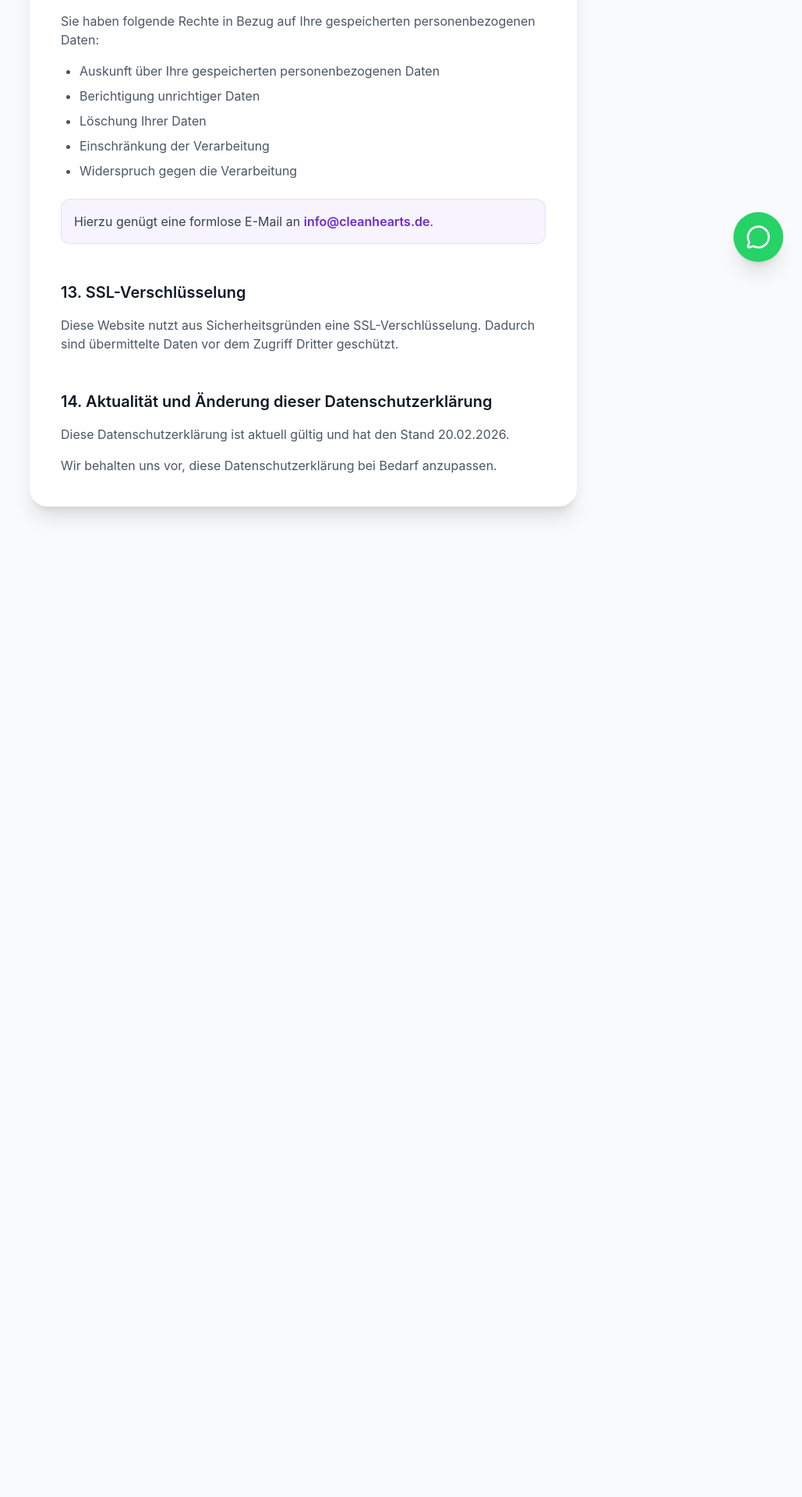
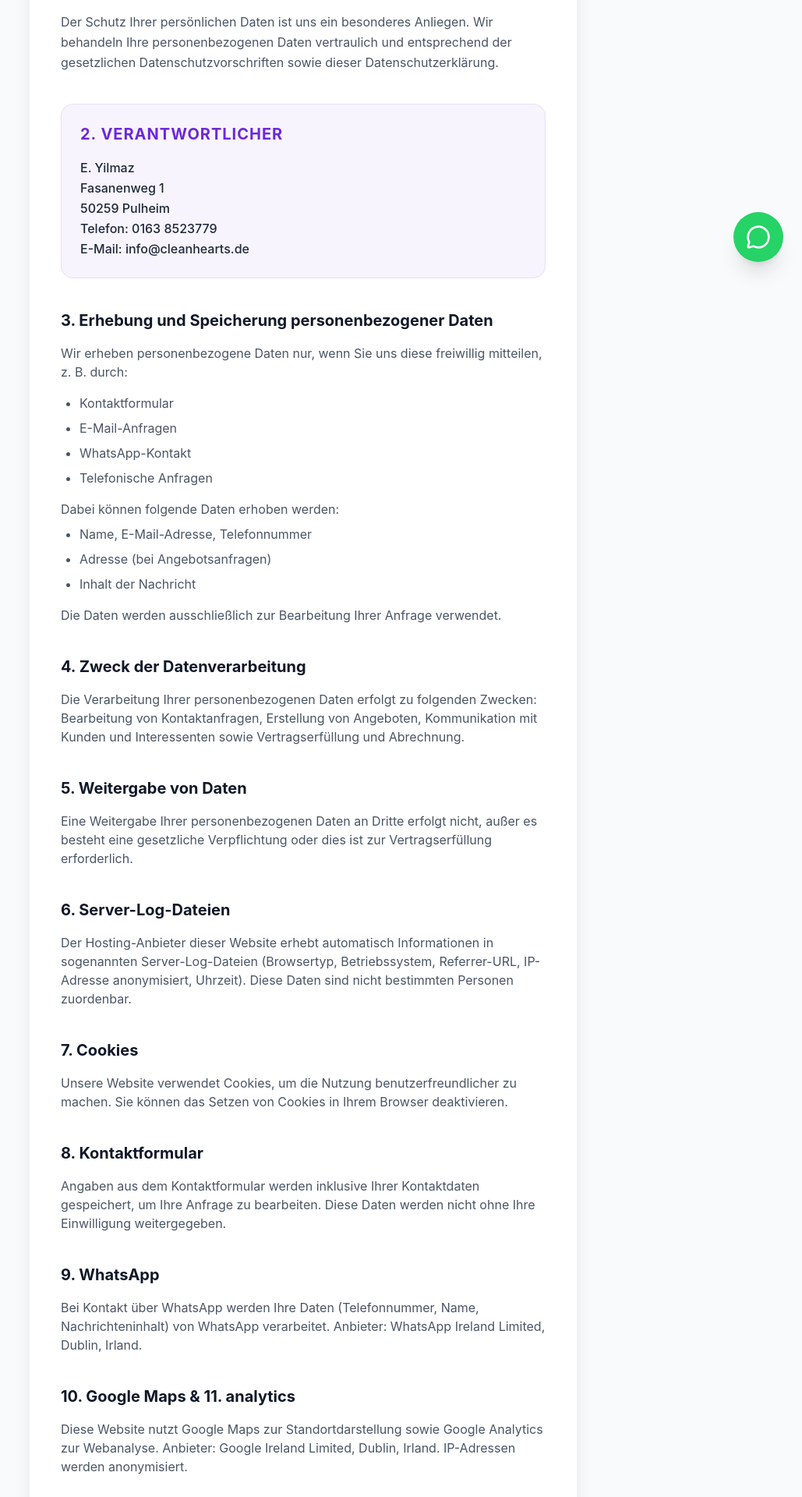
Before and after one commit to ecoezer/cleanhearts, a React (Vite) app: page /datenschutz in a window 1280 px wide. Shown: the part 440-2360 px from the top of the page at 78% size, without its empty margins (251-1280 px from the left). Before the commit the page ends 1170 px from the top, so only its background shows below. Built offline with nearby package versions, Linux system fonts and the light colour scheme.

Commit message:
Update Datenschutzerklärung with full detailed sections

```diff
--- a/src/pages/Datenschutz.tsx
+++ b/src/pages/Datenschutz.tsx
@@ -16,12 +16,96 @@ export default function Datenschutz() {
                 <div className="bg-white rounded-3xl p-10 shadow-xl border border-gray-100">
                     <h1 className="text-4xl font-bold text-gray-900 mb-10 border-b border-gray-100 pb-6">Datenschutzerklärung</h1>
 
-                    <div className="space-y-12">
+                    <div className="space-y-10">
                         <section className="prose prose-purple max-w-none">
-                            <h2 className="text-xl font-semibold text-gray-900 mb-4">Ihre Rechte</h2>
+                            <h2 className="text-xl font-bold text-gray-900 mb-4">1. Datenschutz auf einen Blick</h2>
+                            <p className="text-gray-600 leading-relaxed">
+                                Der Schutz Ihrer persönlichen Daten ist uns ein besonderes Anliegen. Wir behandeln Ihre personenbezogenen Daten vertraulich und entsprechend der gesetzlichen Datenschutzvorschriften sowie dieser Datenschutzerklärung.
+                            </p>
+                        </section>
+
+                        <section className="bg-primary/5 rounded-2xl p-6 border border-primary/10">
+                            <h2 className="text-xl font-bold text-primary mb-4 uppercase tracking-wider">2. Verantwortlicher</h2>
+                            <p className="text-gray-800 font-medium leading-relaxed">
+                                E. Yilmaz<br />
+                                Fasanenweg 1<br />
+                                50259 Pulheim<br />
+                                Telefon: 0163 8523779<br />
+                                E-Mail: info@cleanhearts.de
+                            </p>
+                        </section>
+
+                        <section className="prose prose-purple max-w-none">
+                            <h2 className="text-xl font-bold text-gray-900 mb-4">3. Erhebung und Speicherung personenbezogener Daten</h2>
                             <p className="text-gray-600 mb-4">
-                                Sie haben folgende Rechte in Bezug auf Ihre gespeicherten personenbezogenen Daten:
+                                Wir erheben personenbezogene Daten nur, wenn Sie uns diese freiwillig mitteilen, z. B. durch:
                             </p>
+                            <ul className="list-disc pl-6 space-y-2 text-gray-600">
+                                <li>Kontaktformular</li>
+                                <li>E-Mail-Anfragen</li>
+                                <li>WhatsApp-Kontakt</li>
+                                <li>Telefonische Anfragen</li>
+                            </ul>
+                            <p className="text-gray-600 mt-4 mb-2">Dabei können folgende Daten erhoben werden:</p>
+                            <ul className="list-disc pl-6 space-y-2 text-gray-600">
+                                <li>Name, E-Mail-Adresse, Telefonnummer</li>
+                                <li>Adresse (bei Angebotsanfragen)</li>
+                                <li>Inhalt der Nachricht</li>
+                            </ul>
+                            <p className="text-gray-600 mt-4">Die Daten werden ausschließlich zur Bearbeitung Ihrer Anfrage verwendet.</p>
+                        </section>
+
+                        <section className="prose prose-purple max-w-none">
+                            <h2 className="text-xl font-bold text-gray-900 mb-4">4. Zweck der Datenverarbeitung</h2>
+                            <p className="text-gray-600">
+                                Die Verarbeitung Ihrer personenbezogenen Daten erfolgt zu folgenden Zwecken: Bearbeitung von Kontaktanfragen, Erstellung von Angeboten, Kommunikation mit Kunden und Interessenten sowie Vertragserfüllung und Abrechnung.
+                            </p>
+                        </section>
+
+                        <section className="prose prose-purple max-w-none">
+                            <h2 className="text-xl font-bold text-gray-900 mb-4">5. Weitergabe von Daten</h2>
+                            <p className="text-gray-600">
+                                Eine Weitergabe Ihrer personenbezogenen Daten an Dritte erfolgt nicht, außer es besteht eine gesetzliche Verpflichtung oder dies ist zur Vertragserfüllung erforderlich.
+                            </p>
+                        </section>
+
+                        <section className="prose prose-purple max-w-none">
+                            <h2 className="text-xl font-bold text-gray-900 mb-4">6. Server-Log-Dateien</h2>
+                            <p className="text-gray-600">
+                                Der Hosting-Anbieter dieser Website erhebt automatisch Informationen in sogenannten Server-Log-Dateien (Browsertyp, Betriebssystem, Referrer-URL, IP-Adresse anonymisiert, Uhrzeit). Diese Daten sind nicht bestimmten Personen zuordenbar.
+                            </p>
+                        </section>
+
+                        <section className="prose prose-purple max-w-none">
+                            <h2 className="text-xl font-bold text-gray-900 mb-4">7. Cookies</h2>
+                            <p className="text-gray-600">
+                                Unsere Website verwendet Cookies, um die Nutzung benutzerfreundlicher zu machen. Sie können das Setzen von Cookies in Ihrem Browser deaktivieren.
+                            </p>
+                        </section>
+
+                        <section className="prose prose-purple max-w-none">
+                            <h2 className="text-xl font-bold text-gray-900 mb-4">8. Kontaktformular</h2>
+                            <p className="text-gray-600">
+                                Angaben aus dem Kontaktformular werden inklusive Ihrer Kontaktdaten gespeichert, um Ihre Anfrage zu bearbeiten. Diese Daten werden nicht ohne Ihre Einwilligung weitergegeben.
+                            </p>
+                        </section>
+
+                        <section className="prose prose-purple max-w-none">
+                            <h2 className="text-xl font-bold text-gray-900 mb-4">9. WhatsApp</h2>
+                            <p className="text-gray-600">
+                                Bei Kontakt über WhatsApp werden Ihre Daten (Telefonnummer, Name, Nachrichteninhalt) von WhatsApp verarbeitet. Anbieter: WhatsApp Ireland Limited, Dublin, Irland.
+                            </p>
+                        </section>
+
+                        <section className="prose prose-purple max-w-none">
+                            <h2 className="text-xl font-bold text-gray-900 mb-4">10. Google Maps & 11. analytics</h2>
+                            <p className="text-gray-600">
+                                Diese Website nutzt Google Maps zur Standortdarstellung sowie Google Analytics zur Webanalyse. Anbieter: Google Ireland Limited, Dublin, Irland. IP-Adressen werden anonymisiert.
+                            </p>
+                        </section>
+
+                        <section className="prose prose-purple max-w-none border-t border-gray-100 pt-8">
+                            <h2 className="text-xl font-bold text-gray-900 mb-4">12. Ihre Rechte</h2>
                             <ul className="list-disc pl-6 space-y-2 text-gray-600">
                                 <li>Auskunft über Ihre gespeicherten personenbezogenen Daten</li>
                                 <li>Berichtigung unrichtiger Daten</li>
@@ -35,19 +119,16 @@ export default function Datenschutz() {
                         </section>
 
                         <section className="prose prose-purple max-w-none">
-                            <h2 className="text-xl font-semibold text-gray-900 mb-4">13. SSL-Verschlüsselung</h2>
+                            <h2 className="text-xl font-bold text-gray-900 mb-4">13. SSL-Verschlüsselung</h2>
                             <p className="text-gray-600">
                                 Diese Website nutzt aus Sicherheitsgründen eine SSL-Verschlüsselung. Dadurch sind übermittelte Daten vor dem Zugriff Dritter geschützt.
                             </p>
                         </section>
 
-                        <section className="prose prose-purple max-w-none">
-                            <h2 className="text-xl font-semibold text-gray-900 mb-4">14. Aktualität und Änderung dieser Datenschutzerklärung</h2>
+                        <section className="prose prose-purple max-w-none border-t border-gray-100 pt-8">
+                            <h2 className="text-xl font-bold text-gray-900 mb-4">14. Aktualität und Änderung</h2>
                             <p className="text-gray-600 mb-4">
-                                Diese Datenschutzerklärung ist aktuell gültig und hat den Stand 20.02.2026.
-                            </p>
-                            <p className="text-gray-600">
-                                Wir behalten uns vor, diese Datenschutzerklärung bei Bedarf anzupassen.
+                                Diese Datenschutzerklärung ist aktuell gültig und hat den Stand 20.02.2026. Wir behalten uns vor, diese Datenschutzerklärung bei Bedarf anzupassen.
                             </p>
                         </section>
                     </div>
```
